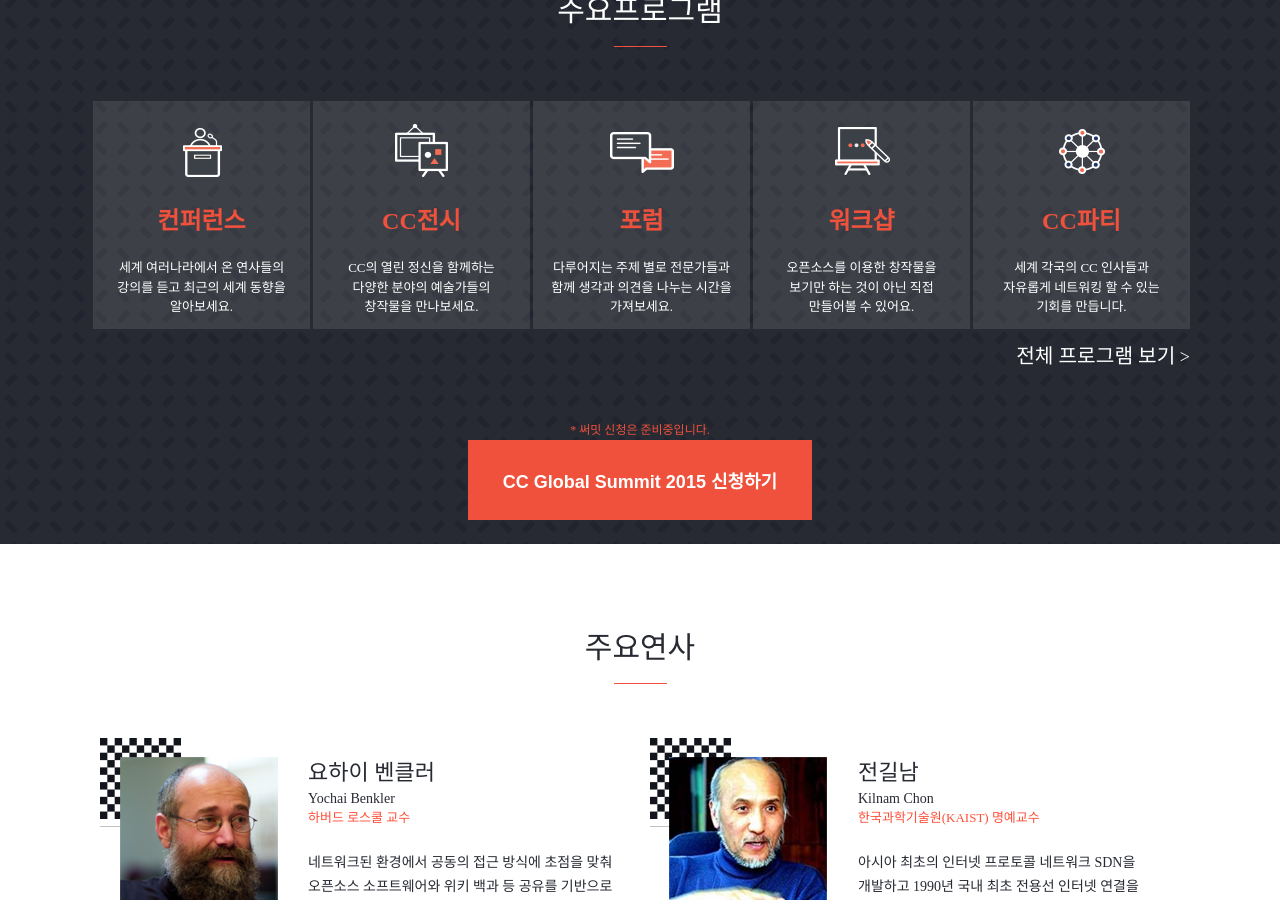
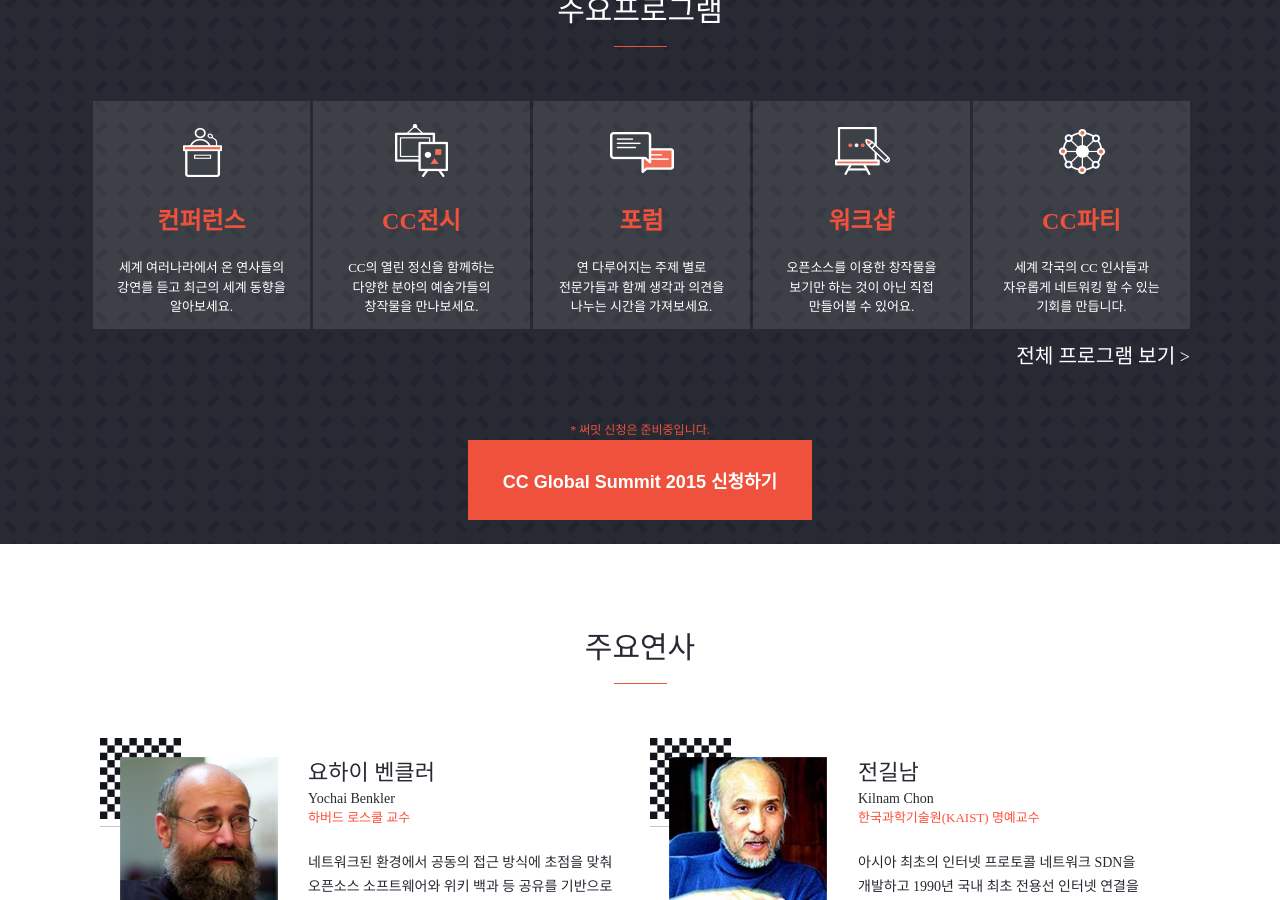
Before and after one commit to creativecommonskorea/2015-global-summit, a Jekyll site: the page built from index.html, in a window 1280 px wide and 900 px high, scrolled down 1064 px. Built offline with Jekyll 4.4.1, drawn with Linux system fonts in a browser that asks for light colours; nearby versions of some CDN libraries.

Commit message:
Update index.html

```diff
--- a/index.html
+++ b/index.html
@@ -30,7 +30,7 @@ description: 공유와 개방의 가치를 믿고, 긍정적인 변화를 만들
             </div>
             <div class="program_sub_title">컨퍼런스</div>
             <div class="program_sub_description">
-                세계 여러나라에서 온 연사들의 강의를 듣고 최근의 세계 동향을 알아보세요.
+                세계 여러나라에서 온 연사들의 강연를 듣고 최근의 세계 동향을 알아보세요.
             </div>
         </div>
         <div class="program_list">
@@ -47,7 +47,7 @@ description: 공유와 개방의 가치를 믿고, 긍정적인 변화를 만들
                 <img src="/images/base/program_icon_03.png" alt="포럼"/>
             </div>
             <div class="program_sub_title">포럼</div>
-            <div class="program_sub_description">
+            <div class="program_sub_description">연
                 다루어지는 주제 별로 전문가들과 함께 생각과 의견을 나누는 시간을 가져보세요.
             </div>
         </div>
```
